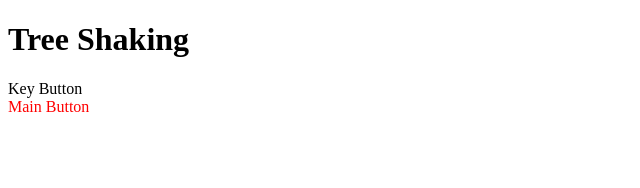
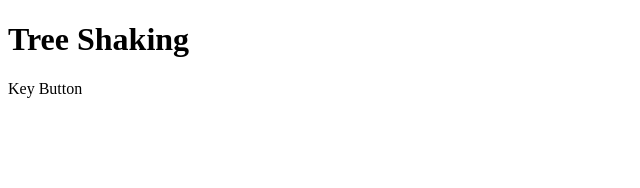
Before and after one commit to rikisamurai/Treeshaking-Demo, a JavaScript app: page / in a window 1280 px wide. Shown: the top 188 px of the page, without its empty margins (0-640 px from the left). Built offline with nearby package versions, Linux system fonts and the light colour scheme; the HTML template or start-up script is replaced by a standard one.

Commit message:
add eslint and prettier

```diff
--- a/package.json
+++ b/package.json
@@ -26,6 +26,9 @@
     "@web-doctor/webpack-plugin": "^1.3.6",
     "babel-loader": "^9.1.3",
     "css-loader": "^6.8.1",
+    "eslint": "^8.46.0",
+    "eslint-config-prettier": "^9.0.0",
+    "eslint-plugin-react": "^7.33.1",
     "html-webpack-plugin": "^5.5.3",
     "mini-css-extract-plugin": "^2.7.6",
     "prettier": "^3.0.1",
--- a/shared/component/key-button/index.js
+++ b/shared/component/key-button/index.js
@@ -1,3 +1,9 @@
-export default function KeyButton() {
+export const KeyButton = () => {
+  console.info('key-button');
   return <div>Key Button</div>;
-}
+};
+
+export const KeyButtonPlus = () => {
+  console.info('key-button-plus');
+  return <div>Key Button Plus</div>;
+};
--- a/src/App.js
+++ b/src/App.js
@@ -1,12 +1,11 @@
-import KeyButton from "../shared/component/key-button";
-import MainButton from "../shared/component/main-button";
+import { KeyButton } from '../shared/component/key-button';
 
 export default function App() {
   return (
     <div>
       <h1>Tree Shaking</h1>
       <KeyButton />
-      <MainButton />
+      {/*<MainButton />*/}
     </div>
   );
 }
--- a/webpack.config.js
+++ b/webpack.config.js
@@ -1,31 +1,32 @@
-const path = require("path");
-const HtmlWebpackPlugin = require("html-webpack-plugin");
-const MiniCssExtractPlugin = require("mini-css-extract-plugin");
-const { WebDoctorWebpackPlugin } = require("@web-doctor/webpack-plugin");
+const path = require('path');
+const HtmlWebpackPlugin = require('html-webpack-plugin');
+const MiniCssExtractPlugin = require('mini-css-extract-plugin');
+const { WebDoctorWebpackPlugin } = require('@web-doctor/webpack-plugin');
 
 module.exports = {
-  entry: "./src/index.js",
+  entry: './src/index.js',
   output: {
-    filename: "main.js",
-    path: path.resolve(__dirname, "dist"),
+    filename: 'main.js',
+    path: path.resolve(__dirname, 'dist'),
     // clean: true,
   },
   devServer: {
-    static: "./dist",
+    static: './dist',
   },
-  devtool: "hidden-source-map",
-  mode: "production",
+  devtool: 'hidden-source-map',
+  mode: 'production',
+  // mode: "development",
   module: {
     rules: [
       {
         test: /\.(?:js|mjs|cjs)$/,
         exclude: /node_modules/,
         use: {
-          loader: "babel-loader",
+          loader: 'babel-loader',
           options: {
             presets: [
-              "@babel/preset-env",
-              ["@babel/preset-react", { runtime: "automatic" }],
+              '@babel/preset-env',
+              ['@babel/preset-react', { runtime: 'automatic' }],
             ],
           },
         },
@@ -39,33 +40,38 @@ module.exports = {
           //   ? "style-loader"
           //   : MiniCssExtractPlugin.loader,
           {
-            loader: "css-loader",
+            loader: 'css-loader',
             options: {
               // importLoaders: 1,
               modules: {
-                mode: "local",
-                localIdentName: "[name]__[local]--[hash:base64:5]",
+                mode: 'local',
+                localIdentName: '[name]__[local]--[hash:base64:5]',
               },
             },
           },
           {
-            loader: "sass-loader",
+            loader: 'sass-loader',
           },
         ],
       },
     ],
   },
+  optimization: {
+    // usedExports: false,
+    // providedExports: false,
+    // minimize: true,
+  },
   plugins: [
     new HtmlWebpackPlugin(),
     new WebDoctorWebpackPlugin({
       disableClientServer: false,
-      features: ["bundle", "treeShaking"],
+      features: ['bundle', 'treeShaking'],
     }),
     new MiniCssExtractPlugin({
       // Options similar to the same options in webpackOptions.output
       // both options are optional
-      filename: "[name].css",
-      chunkFilename: "[id].css",
+      filename: '[name].css',
+      chunkFilename: '[id].css',
     }),
   ],
 };
```
Also changed, not shown: shared/component/main-button/index.js (+4 -3 lines), .eslintrc.js (added), 2 other files (tests, documents, lock files or other folders).
